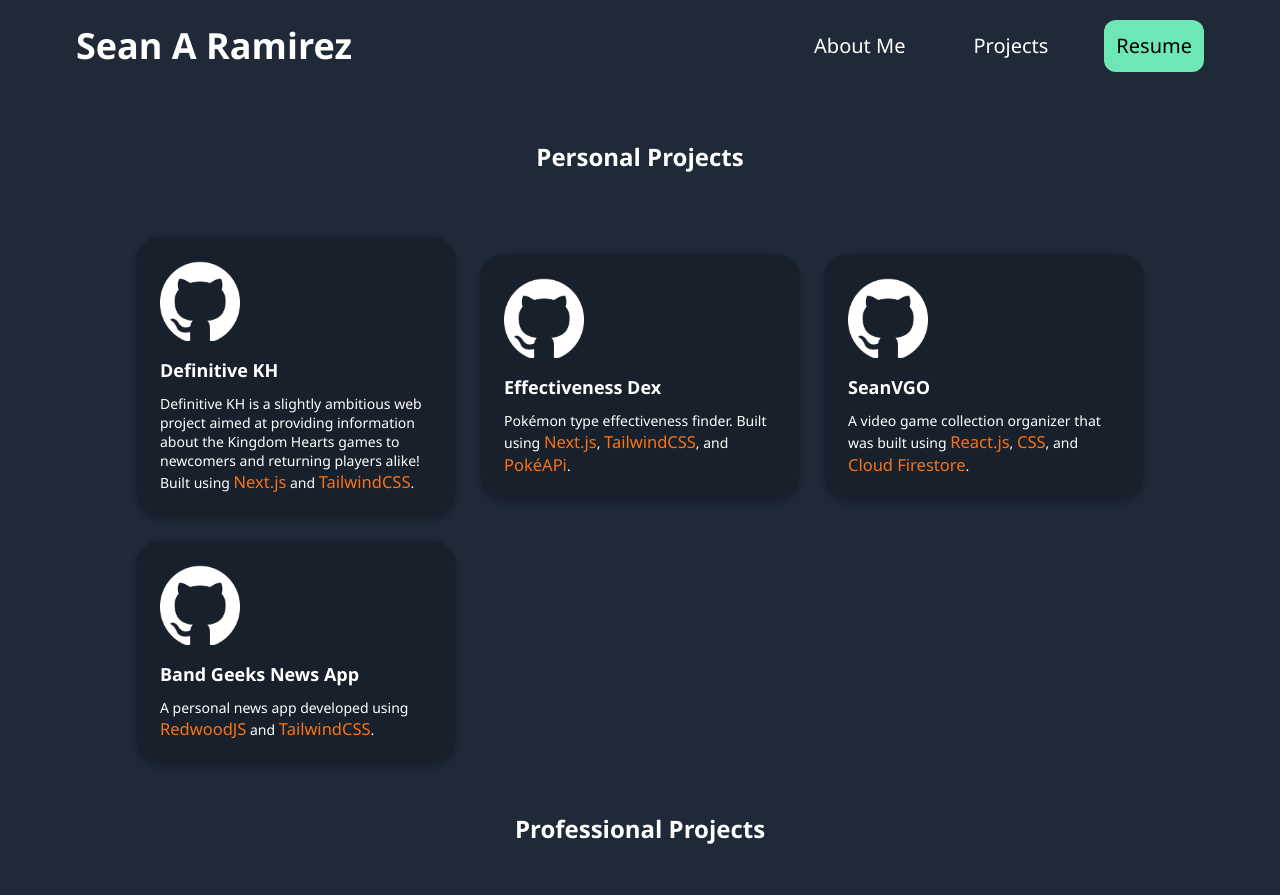
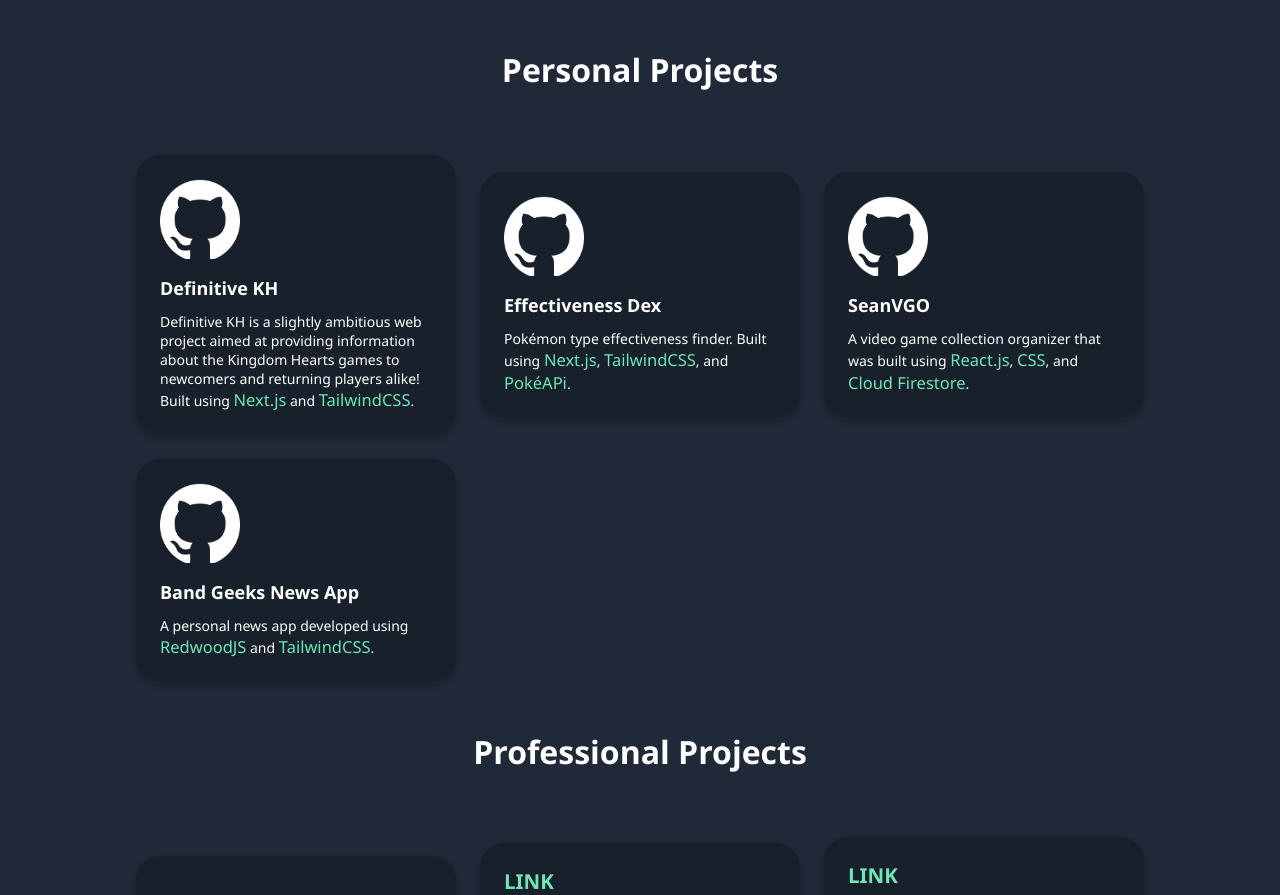
Before and after one commit to snaramirez872/seanramirez, a Next.js app: page /projects in a window 1280 px wide. Shown: the top 895 px of the page. Built offline with nearby package versions, Linux system fonts and the light colour scheme.

Commit message:
made changes to projects page

```diff
--- a/src/app/components/css/projectcard.css
+++ b/src/app/components/css/projectcard.css
@@ -3,13 +3,11 @@
     padding: 3vh;
     background-color: var(--bg-color-2);
     border-radius: 3vh;
-    box-shadow: 0 4px 8px rgba(0, 0, 0, 0.1),
-                0 2px 4px rgba(0, 0, 0, 0.08); /* Soft layered shadow */
+    box-shadow: 0 4px 8px rgba(0, 0, 0, 0.1), 0 2px 4px rgba(0, 0, 0, 0.08);
 }
 
 .project-cards:hover {
-    box-shadow: 0 8px 16px rgba(0, 0, 0, 0.15),
-                0 4px 8px rgba(0, 0, 0, 0.1);
+    box-shadow: 0 8px 16px rgba(0, 0, 0, 0.15), 0 4px 8px rgba(0, 0, 0, 0.1);
     transform: translateY(-2px);
 }
 
@@ -27,7 +25,7 @@
 
 .desc .tools {
     text-decoration: none;
-    color: var(--orange-500);
+    color: var(--emerald-300);
     font-weight: 500;
     font-size: var(--mbl-proj-tools-size);
 }
--- a/src/app/projects/page.tsx
+++ b/src/app/projects/page.tsx
@@ -1,21 +1,12 @@
 import { BackButton } from "../components/BackButton";
 import { ProjectCards } from "../components/ProjectCards";
-import { NavBar } from "../components/NavBar";
-import { MobileNavBar } from "../components/MobileNavBar";
 import './projects.css';
 
 export default function Page() {
     return (
-        <>
-            <div className='navbar-container'>
-                <NavBar />
-            </div>
-            <div className='mbl-navbar-container'>
-                <MobileNavBar />
-            </div>
             <div className='projects'>
                 <BackButton />
-                <h2>Personal Projects</h2>
+                <h1>Personal Projects</h1>
                 <div className='cards-container'>
                     <ProjectCards
                         title="Definitive KH"
@@ -50,7 +41,7 @@
                         <p className='desc'>A personal news app developed using <a className='tools' href='https://redwoodjs.com/docs/introduction' target='_blank' rel='noreferrer'>RedwoodJS</a> and <a className='tools' href='https://tailwindcss.com/docs' target='_blank' rel='noreferrer'>TailwindCSS</a>.</p>
                     </ProjectCards>
                 </div>
-                <h2>Professional Projects</h2>
+                <h1>Professional Projects</h1>
                 <div className="cards-container">
                     <div className='project-cards'>
                         <div className='proj-details'>
@@ -74,6 +65,5 @@
                     </div>
                 </div>
             </div>
-        </>
     );
 }
--- a/src/app/projects/projects.css
+++ b/src/app/projects/projects.css
@@ -15,7 +15,7 @@
 .mock-website,
 .website {
     text-decoration: none;
-    color: var(--orange-500);
+    color: var(--emerald-300);
     font-weight: 600;
     font-size: var(--proj-tools-size);
 }
@@ -24,7 +24,7 @@
     font-size: calc(var(--proj-tools-size) + 0.5px);
 }
 
-h2 {
+h1 {
     margin-top: 3rem;
     text-align: center;
 }
```
